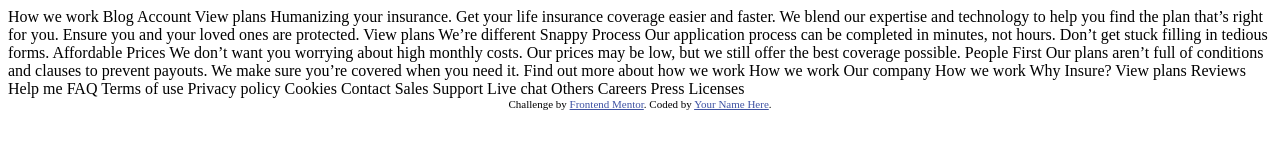
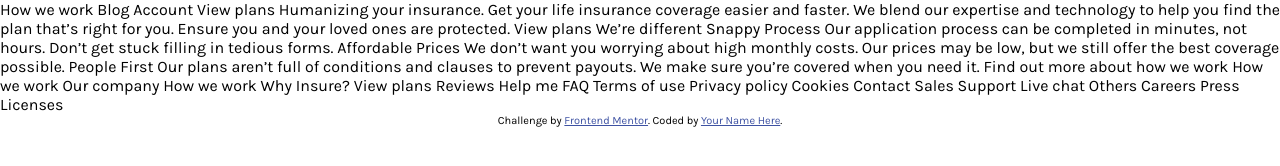
Before and after one commit to GitHubMarcelNoack/frontend-mentor-insure-landing-page, a plain HTML site: page index.html in a window 1280 px wide. Drawn offline with Linux system fonts and the light colour scheme.

Commit message:
initial setup according to style-guide

```diff
--- /dev/null
+++ b/css/styles.css
@@ -0,0 +1,38 @@
+@import url('https://fonts.googleapis.com/css?family=DM+Serif+Display|Karla&display=swap');
+
+:root {
+  --primary-dark-violet: hsl(256, 26%, 20%);
+  --primary-gray-blue: hsl(216, 30%, 68%);
+
+  --neutral-dark-violet: hsl(270, 9%, 17%);
+  --neutral-dark-gray-violet: hsl(273, 4%, 51%);
+  --neutral-very-light-gray: hsl(0, 0%, 98%);
+}
+
+* {
+  box-sizing: border-box;
+  padding: 0;
+  margin: 0;
+}
+
+body {
+  font-size: 16px;
+  font-family: 'Karla', sans-serif;
+}
+
+.headings {
+  font-family: 'DM Serif Display', serif;
+  font-weight: 400;
+}
+
+.attribution {
+  font-size: 11px;
+  text-align: center;
+}
+.attribution a {
+  color: hsl(228, 45%, 44%);
+}
+
+/* Desktop design */
+@media only screen and (min-width: 1440px) {
+}
--- a/index.html
+++ b/index.html
@@ -1,85 +1,27 @@
 <!DOCTYPE html>
 <html lang="en">
   <head>
-  <meta charset="UTF-8">
-  <meta name="viewport" content="width=device-width, initial-scale=1.0"> <!-- displays site properly based on user's device -->
+    <meta charset="UTF-8" />
+    <meta name="viewport" content="width=device-width, initial-scale=1.0" />
+    <!-- displays site properly based on user's device -->
 
-  <link rel="icon" type="image/png" sizes="32x32" href="./images/favicon-32x32.png">
-
+    <link rel="icon" type="image/png" sizes="32x32" href="./images/favicon-32x32.png" />
+    <link rel="stylesheet" href="css/styles.css" />
     <title>Frontend Mentor | Insure landing page</title>
-
-  <!-- Feel free to remove these styles or customise in your own stylesheet 👍 -->
-  <style>
-    .attribution { font-size: 11px; text-align: center; }
-    .attribution a { color: hsl(228, 45%, 44%); }
-  </style>
   </head>
   <body>
-
-  How we work
-  Blog
-  Account
-  View plans
-
-  Humanizing your insurance.
-
-  Get your life insurance coverage easier and faster. We blend our expertise
-  and technology to help you find the plan that’s right for you. Ensure you
-  and your loved ones are protected.
-
-  View plans
-
-  We’re different
-
-  Snappy Process
-
-  Our application process can be completed in minutes, not hours. Don’t get
-  stuck filling in tedious forms.
-
-  Affordable Prices
-
-  We don’t want you worrying about high monthly costs. Our prices may be low,
-  but we still offer the best coverage possible.
-
-  People First
-
-  Our plans aren’t full of conditions and clauses to prevent payouts. We make
-  sure you’re covered when you need it.
-
-  Find out more about how we work
-
-  How we work
-
-  Our company
-
-  How we work
-  Why Insure?
-  View plans
-  Reviews
-
-  Help me
-
-  FAQ
-  Terms of use
-  Privacy policy
-  Cookies
-
-  Contact
-
-  Sales
-  Support
-  Live chat
-
-  Others
-
-  Careers
-  Press
-  Licenses
-
+    How we work Blog Account View plans Humanizing your insurance. Get your life insurance coverage easier and faster.
+    We blend our expertise and technology to help you find the plan that’s right for you. Ensure you and your loved ones
+    are protected. View plans We’re different Snappy Process Our application process can be completed in minutes, not
+    hours. Don’t get stuck filling in tedious forms. Affordable Prices We don’t want you worrying about high monthly
+    costs. Our prices may be low, but we still offer the best coverage possible. People First Our plans aren’t full of
+    conditions and clauses to prevent payouts. We make sure you’re covered when you need it. Find out more about how we
+    work How we work Our company How we work Why Insure? View plans Reviews Help me FAQ Terms of use Privacy policy
+    Cookies Contact Sales Support Live chat Others Careers Press Licenses
 
     <div class="attribution">
-    Challenge by <a href="https://www.frontendmentor.io?ref=challenge" target="_blank">Frontend Mentor</a>.
-    Coded by <a href="#">Your Name Here</a>.
+      Challenge by <a href="https://www.frontendmentor.io?ref=challenge" target="_blank">Frontend Mentor</a>. Coded by
+      <a href="#">Your Name Here</a>.
     </div>
   </body>
 </html>
```
Lines whose indentation alone changed are shown as unchanged.
